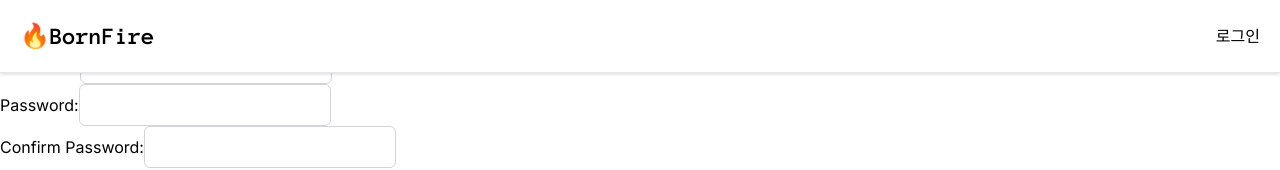
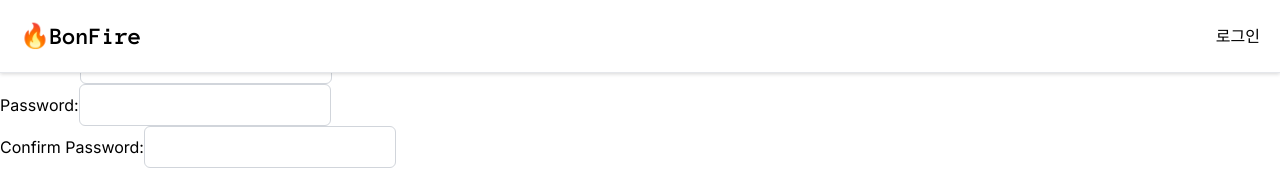
Before and after one commit to ahh0619/bonfire, a Next.js app: page /signup in a window 1280 px wide. Shown: the top 170 px of the page. Built offline with nearby package versions, Linux system fonts and the light colour scheme; no server answers.

Commit message:
chore: 로고이름 변경

```diff
--- a/src/components/layout/header.tsx
+++ b/src/components/layout/header.tsx
@@ -18,7 +18,7 @@ const Header = async () => {
       }}
     >
       <Link href="/">
-        <h1 className={`${anonymousPro.className} text-2xl`}>🔥BornFire</h1>
+        <h1 className={`${anonymousPro.className} text-2xl`}>🔥BonFire</h1>
       </Link>
       <nav>
         <ul className="flex gap-4">
```
